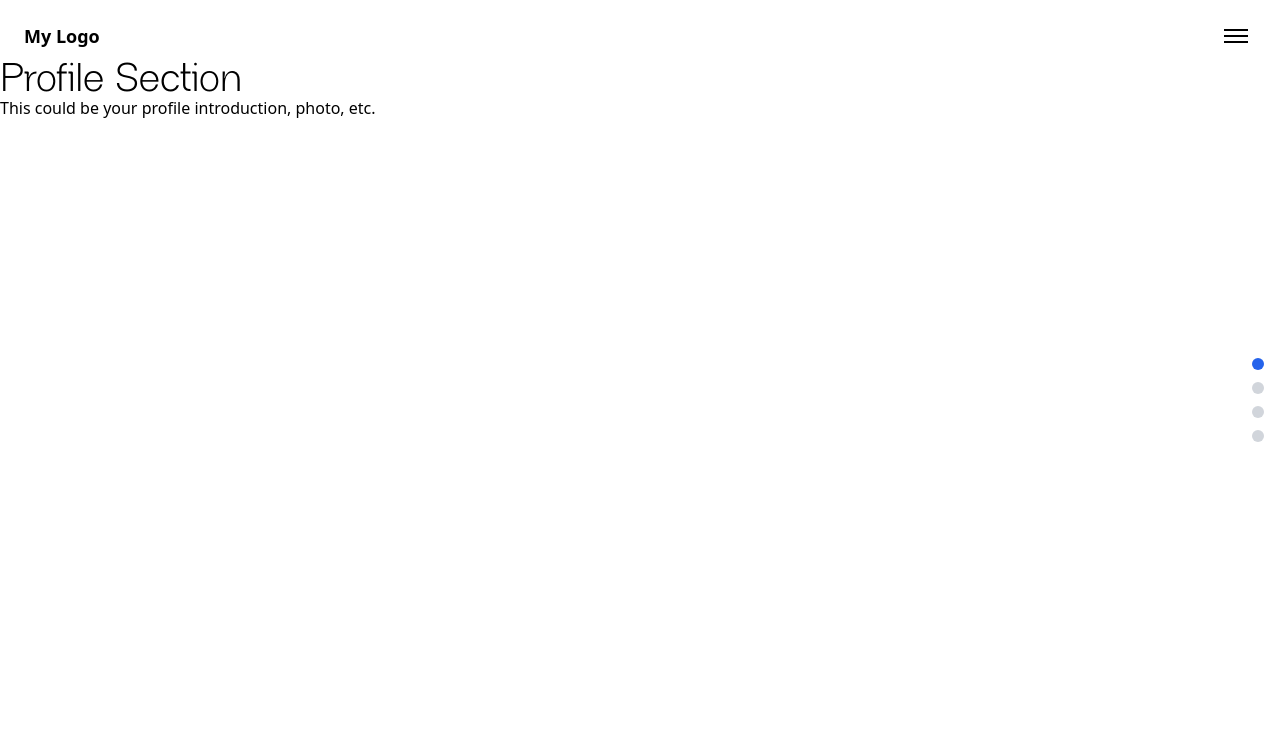
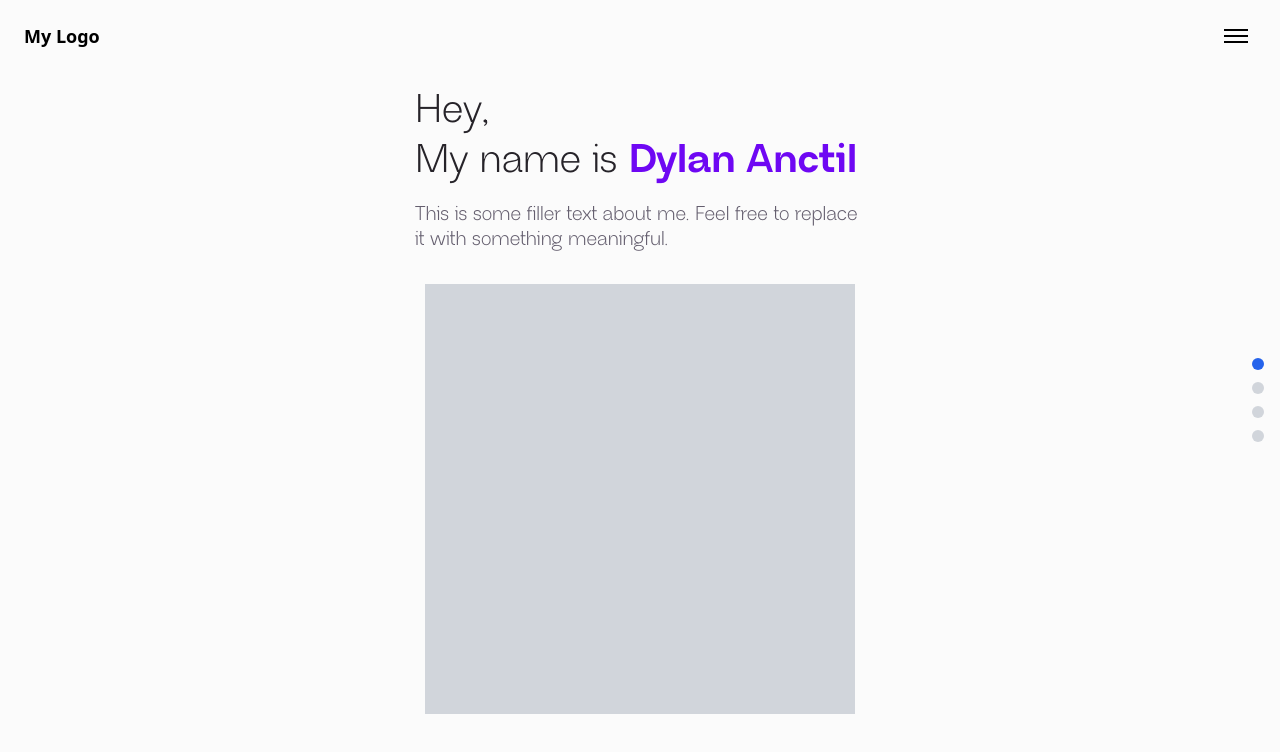
Before and after one commit to danctila/projectlibraryv2, a React (Vite) app: page /#profile in a window 1280 px wide. Shown: the top 752 px of the page. Built offline with nearby package versions, Linux system fonts and the light colour scheme.

Commit message:
feat: complete UI for profile section

```diff
--- a/src/components/Navigation.jsx
+++ b/src/components/Navigation.jsx
@@ -88,7 +88,7 @@ export default function Navigation() {
 
         {/* Hamburger Menu */}
         <button
-          className="tablet:flex mobile:flex desktop:hidden flex-col items-center justify-center w-10 h-10 rounded gap-1"
+          className="flex tablet:flex mobile:flex desktop:hidden flex-col items-center justify-center w-10 h-10 rounded gap-1"
           onClick={toggleMenu}
         >
           <span className="block w-6 h-[2px] bg-black dark:bg-white"></span>
--- a/src/pages/Home/sections/ProfileSection.jsx
+++ b/src/pages/Home/sections/ProfileSection.jsx
@@ -1,10 +1,38 @@
 export default function ProfileSection() {
   return (
-    <section className="min-h-[calc(100vh-4rem)] snap-start pt-16">
-      <h1 className="text-2xl font-neue font-regular text-[40px]">
-        Profile Section
-      </h1>
-      <p>This could be your profile introduction, photo, etc.</p>
-    </section>
+    <div className="relative min-h-screen flex flex-col justify-center items-center bg-[#FBFBFB] dark:bg-[#262329]">
+      <div className="flex flex-col desktop:flex-row items-center desktop:items-start desktop:space-x-8">
+        {/* Text Section */}
+        <div className="flex flex-col items-start text-left w-[310px] tablet:w-[450px] desktop:w-[450px]">
+          <p className="font-neue text-[40px] font-normal text-[#262329] dark:text-white leading-[50px]">
+            {/* Desktop and Tablet Layout */}
+            <span className="hidden tablet:block desktop:block">Hey,</span>
+            <span className="hidden tablet:block desktop:block">
+              My name is{" "}
+              <span className="font-bold text-[#6E07F3] dark:text-[#8A34F9]">
+                Dylan Anctil
+              </span>
+            </span>
+            {/* Mobile Layout */}
+            <span className="block tablet:hidden desktop:hidden">
+              Hey, my name is
+            </span>
+            <span className="block tablet:hidden desktop:hidden">
+              <span className="font-bold text-[#6E07F3] dark:text-[#8A34F9]">
+                Dylan Anctil
+              </span>
+            </span>
+          </p>
+          <p className="font-neue text-[20px] font-normal text-[#645E6E] dark:text-[#D8D6DC] mt-4 leading-[25px]">
+            This is some filler text about me. Feel free to replace it with
+            something meaningful.
+          </p>
+        </div>
+        {/* Image Section */}
+        <div className="mt-6 tablet:mt-8 desktop:mt-0">
+          <div className="bg-gray-300 dark:bg-gray-600 w-[270px] h-[270px] mobile:w-[270px] mobile:h-[270px] tablet:w-[430px] tablet:h-[430px] desktop:w-[430px] desktop:h-[430px]"></div>
+        </div>
+      </div>
+    </div>
   );
 }
```
